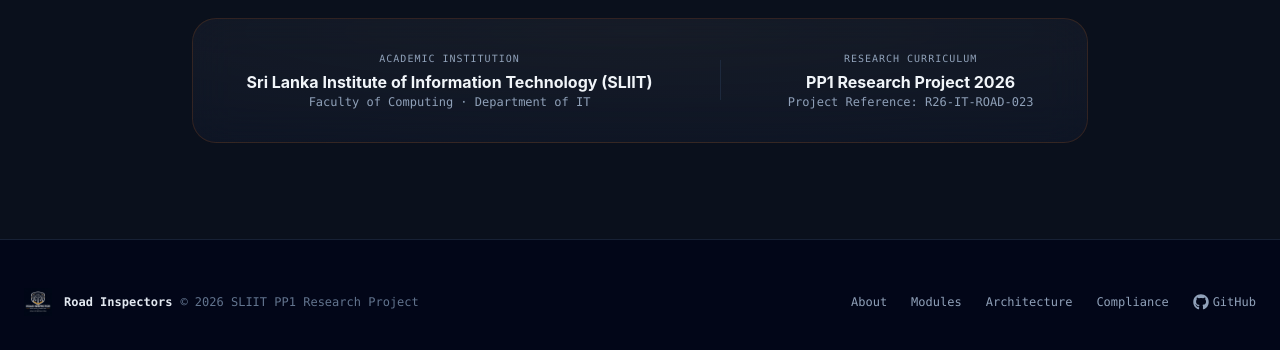
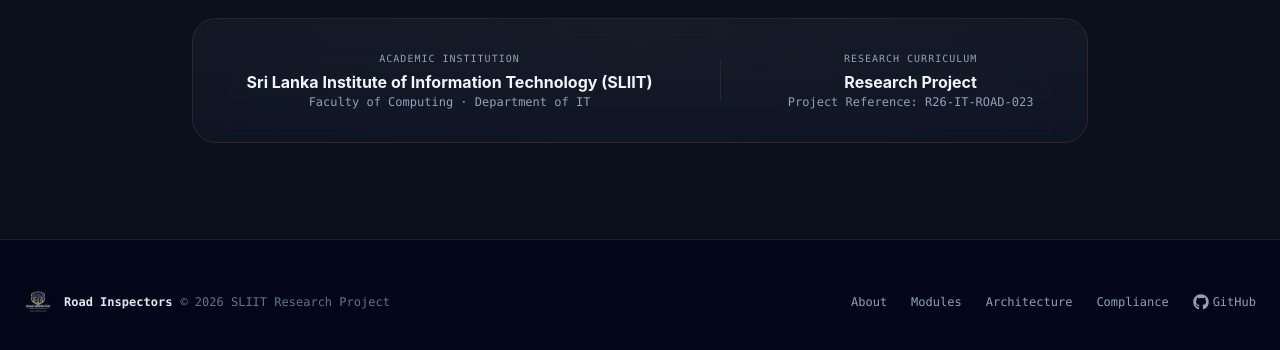
Before and after one commit to chamaraIT22113122/Road-inspectors, a Next.js app: page / in a window 1280 px wide. Shown: the part 10066-10416 px from the top of the page. Built offline with nearby package versions, Linux system fonts and the light colour scheme.

Commit message:
fix: remove PP1 references from research curriculum banner and footer

```diff
--- a/src/app/page.tsx
+++ b/src/app/page.tsx
@@ -1798,7 +1798,7 @@
                   <span className="text-[10px] font-mono text-slate-400 uppercase tracking-widest block mb-1">
                     RESEARCH CURRICULUM
                   </span>
-                  <div className="font-bold text-slate-100 text-base">PP1 Research Project 2026</div>
+                  <div className="font-bold text-slate-100 text-base">Research Project</div>
                   <div className="text-xs text-slate-400 font-mono">Project Reference: R26-IT-ROAD-023</div>
                 </div>
               </div>
@@ -1820,7 +1820,7 @@
             />
             <div>
               <span className="font-bold text-slate-200">Road Inspectors</span>
-              <span className="text-slate-500 ml-2">© 2026 SLIIT PP1 Research Project</span>
+              <span className="text-slate-500 ml-2">© 2026 SLIIT Research Project</span>
             </div>
           </div>
 
```
